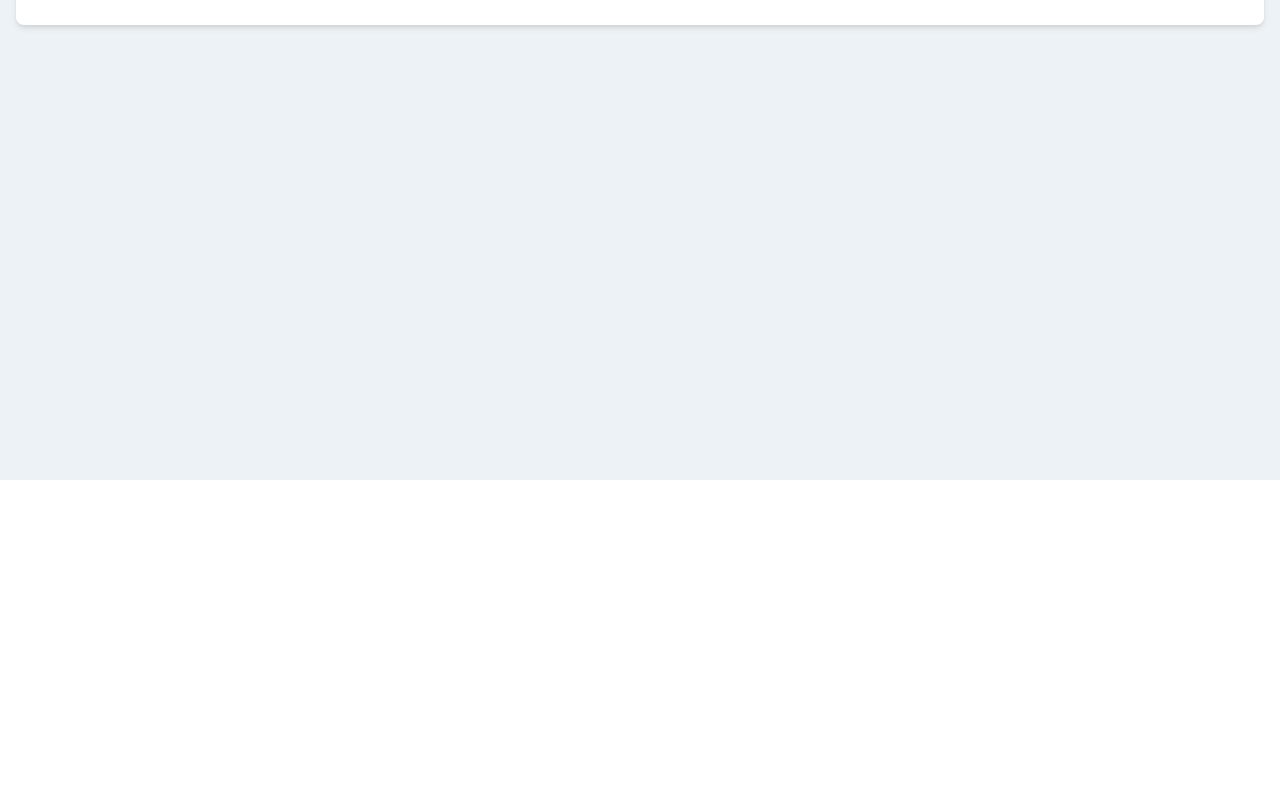
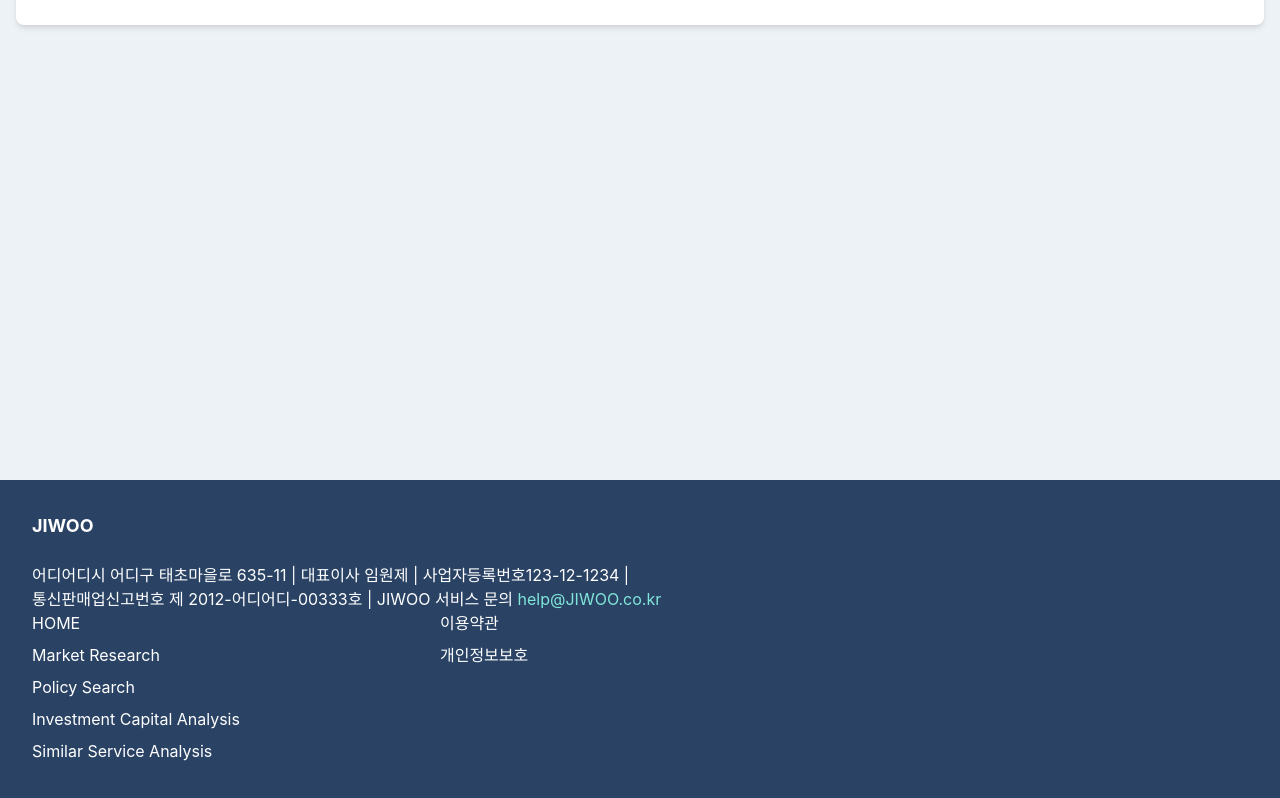
Before and after one commit to AI-Jiwoo/Jiwoo-mini-AI-Secretary, a React (Create React App) app: page /MarketResearch in a window 1280 px wide. Shown: the part 392-1190 px from the top of the page. Before the commit the page ends 872 px from the top, so only its background shows below. Built offline with nearby package versions, Linux system fonts and the light colour scheme.

Commit message:
refact/footer ADD

```diff
--- a/src/App.js
+++ b/src/App.js
@@ -6,6 +6,7 @@ import Header from '../src/component/Header';
 import LandingPage from "./pages/LandingPage";
 import BusinessSupportPage from "./pages/BusinessSupportPage";
 import MarketResearch from "./pages/MarketResearch";
+import Footer from './component/Footer';
 
 function App() {
     return (
@@ -17,18 +18,21 @@ function App() {
                         <>
                             <Header />
                             <SimilarServicePage />
+                            <Footer /> {/* Footer 추가 */}
                         </>
                     } />
                     <Route path="BusinessSupport" element={
                         <>
                             <Header />
                             <BusinessSupportPage />
+                            <Footer /> {/* Footer 추가 */}
                         </>
                     } />
                     <Route path="MarketResearch" element={
                         <>
                             <Header />
                             <MarketResearch />
+                            <Footer /> {/* Footer 추가 */}
                         </>
                     } />
                 </Routes>
--- a/src/component/Footer.js
+++ b/src/component/Footer.js
@@ -1,12 +1,31 @@
-function Footer() {
+import React from 'react';
+import { Box, Flex, Text, Link } from '@chakra-ui/react';
 
+const Footer = () => {
     return (
+        <Box bg="blue.800" color="white" p={8}>
+            <Flex justify="space-between" align="center" wrap="wrap">
+                <Box>
+                    <Text fontSize="lg" fontWeight="bold">JIWOO</Text><br/>
+                    <Text>어디어디시 어디구 태초마을로 635-11 | 대표이사 임원제 | 사업자등록번호123-12-1234 |</Text>
+                    <Text>통신판매업신고번호 제 2012-어디어디-00333호 | JIWOO 서비스 문의 <Link href="mailto:help@JIWOO.co.kr" color="teal.200">help@JIWOO.co.kr</Link></Text>
+                </Box>
+                <Flex mr="200px">
+                <Box mr="200px">
+                    <Text mb={2}><Link href="#" color="white">HOME</Link></Text>
+                    <Text mb={2}><Link href="#" color="white">Market Research</Link></Text>
+                    <Text mb={2}><Link href="#" color="white">Policy Search</Link></Text>
+                    <Text mb={2}><Link href="#" color="white">Investment Capital Analysis</Link></Text>
+                    <Text mb={2}><Link href="#" color="white">Similar Service Analysis</Link></Text>
+                </Box>
+                <Box>
+                    <Text mb={2}><Link href="#" color="white">이용약관</Link></Text>
+                    <Text mb={2}><Link href="#" color="white">개인정보보호</Link></Text>
+                </Box>
+                </Flex>
+            </Flex>
+        </Box>
+    );
+};
 
-        <>
-
-
-        </>
-    )
-}
-
-export default Footer
+export default Footer;
```
